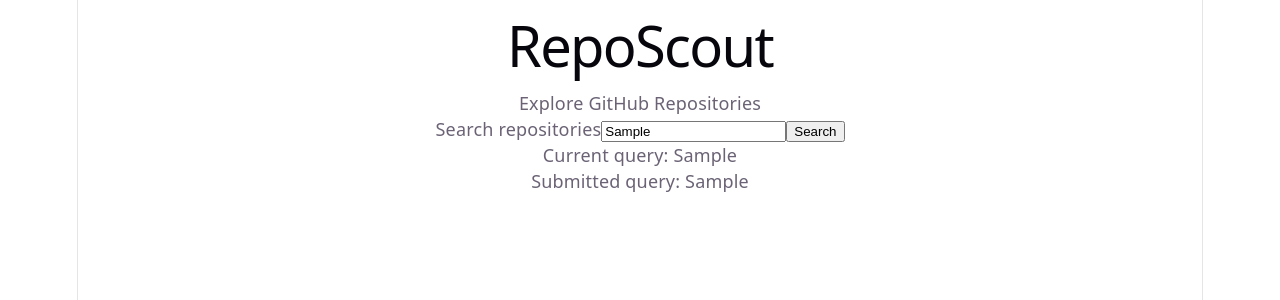
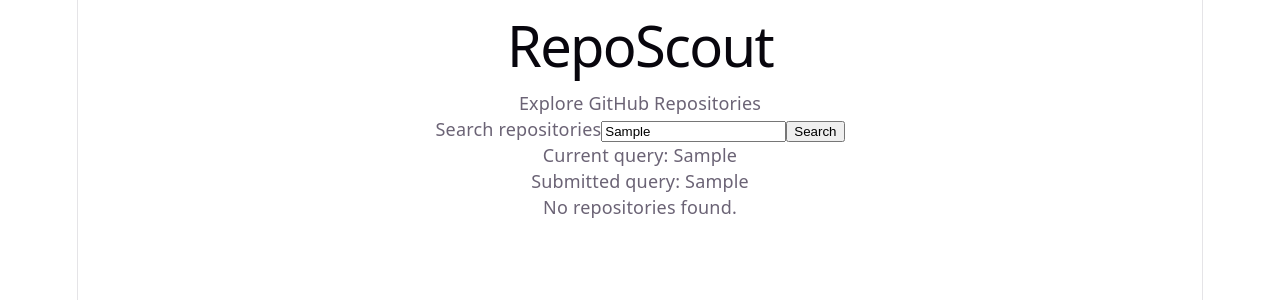
Before and after one commit to TaikiHanazawa/github-repo-explorer, a React (Vite) app: page / in a window 1280 px wide. Both pictures are taken after typing "Sample" into the empty fields and a click on the button "Search". Shown: the top 300 px of the page. Built offline with nearby package versions, Linux system fonts and the light colour scheme.

Commit message:
feat: show empty search result (#12)

```diff
--- a/src/App.tsx
+++ b/src/App.tsx
@@ -70,6 +70,10 @@
 
       <p>Current query: {query}</p>
       <p>Submitted query: {submittedQuery}</p>
+
+      {filteredRepositories.length === 0 ? (
+        <p>No repositories found.</p>
+      ) : (
         <ul>
           {filteredRepositories.map((repository) => (
             <li key={repository.id}>
@@ -80,6 +84,7 @@
             </li>
           ))}
         </ul>
+      )}
     </main>
   );
 }
```
Lines whose indentation alone changed are shown as unchanged.
